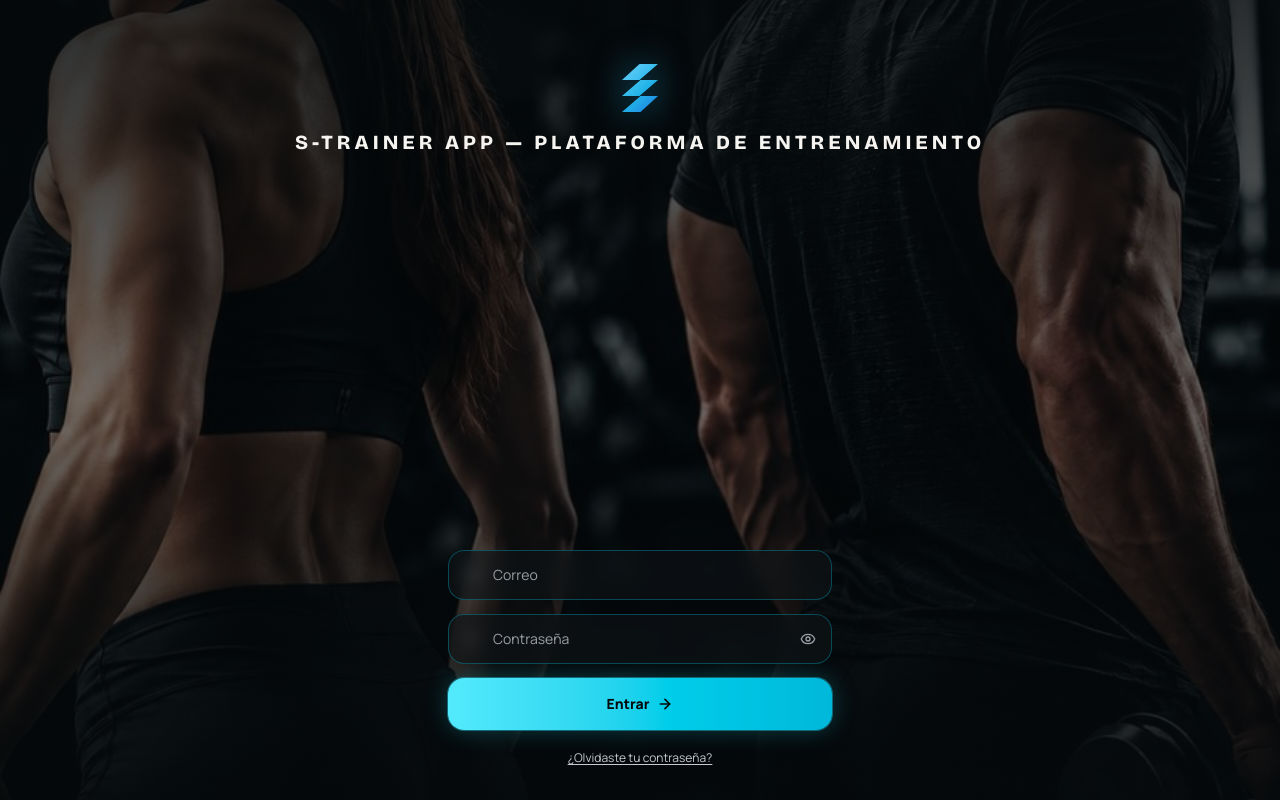
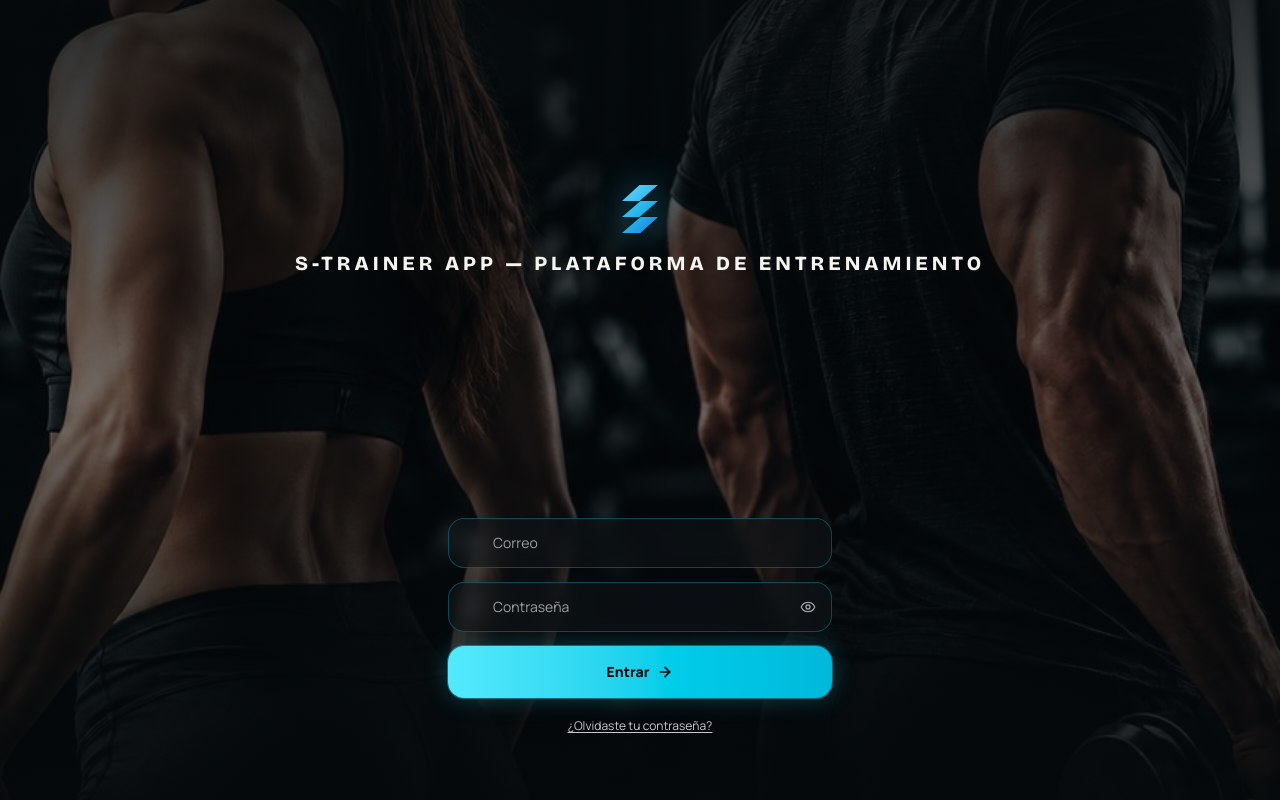
Before and after one commit to luisroa1/s-trainerapp, a React (Vite) app: page / in a window 1280 px wide. Built offline with nearby package versions, Linux system fonts and the light colour scheme; no server answers; the database is empty.

Commit message:
Add files via upload

```diff
--- a/src/components/common/AuthScreen.tsx
+++ b/src/components/common/AuthScreen.tsx
@@ -73,14 +73,15 @@ export const AuthScreen: React.FC = () => {
       {/* Veladura oscura para legibilidad del texto sobre la foto */}
       <div className="absolute inset-0 bg-gradient-to-b from-[#05090B]/85 via-[#05090B]/55 to-[#05090B]/92" />
 
-      <div className="relative flex min-h-screen w-full flex-col items-center px-6 pb-8 pt-14">
+      <div className="relative flex min-h-screen w-full flex-col items-center px-6 pb-16 pt-14">
+        <div className="flex-[1]" />
         {/* Marca */}
         <BrandMark className="w-16 h-16 drop-shadow-[0_0_18px_rgba(34,180,232,0.55)]" />
         <div className="mt-2 text-xl font-extrabold font-display tracking-[0.2em]">
           {appName?.toUpperCase() || 'S-TRAINER'}
         </div>
 
-        <div className="flex-1" />
+        <div className="flex-[2]" />
 
         {/* Formulario */}
         <form onSubmit={handleSubmit} className="w-full max-w-sm space-y-3.5">
```
